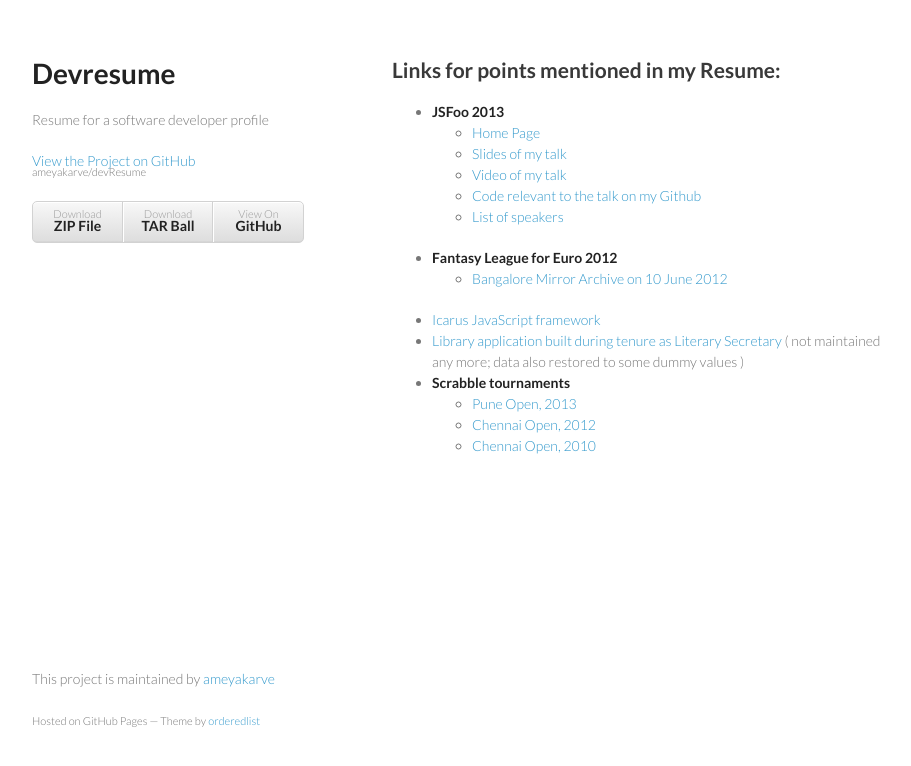
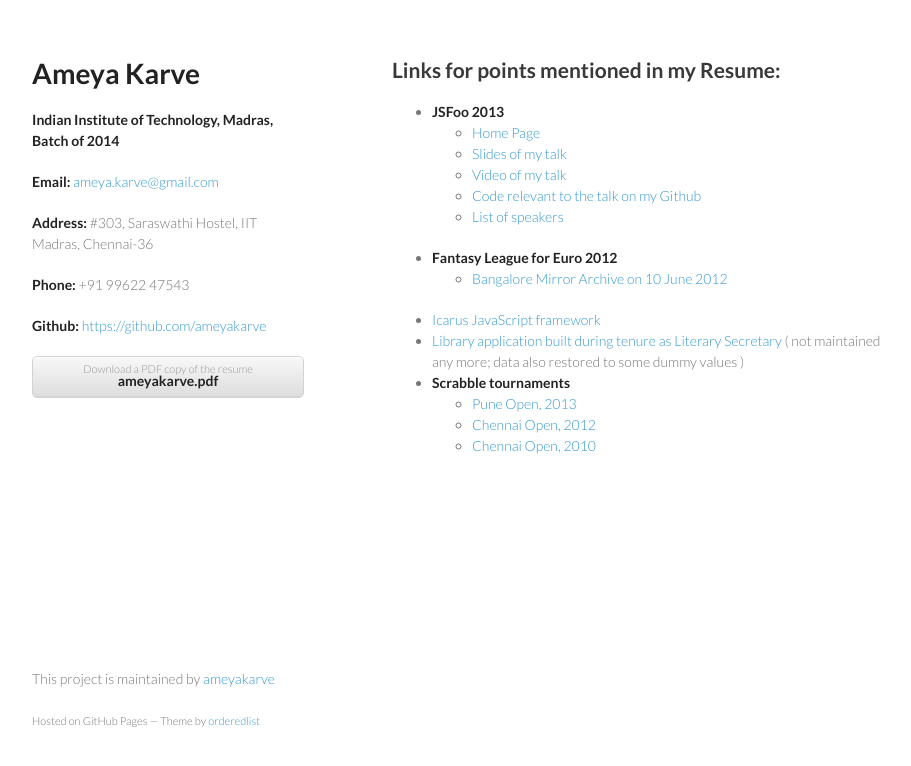
Before and after one commit to ameyakarve/devResume, a plain HTML site: page index.html in a window 1280 px wide. Shown: the whole page, without its empty margins (178-1089 px from the left). Drawn offline with Linux system fonts and the light colour scheme.

Commit message:
changed leftPane

```diff
--- a/index.html
+++ b/index.html
@@ -15,16 +15,16 @@
   <body>
     <div class="wrapper">
       <header>
-        <h1>Devresume</h1>
-        <p>Resume for a software developer profile</p>
+        <h1>Ameya Karve</h1>
 
-        <p class="view"><a href="https://github.com/ameyakarve/devResume">View the Project on GitHub <small>ameyakarve/devResume</small></a></p>
-
+        <p><strong>Indian Institute of Technology, Madras, Batch of 2014</strong></p>
+        <p><strong>Email:&nbsp;</strong><a href="mailto:ameya.karve@gmail.com">ameya.karve@gmail.com</a></p>
+        <p><strong>Address:&nbsp;</strong>#303, Saraswathi Hostel, IIT Madras, Chennai-36</p>
+        <p><strong>Phone:&nbsp;</strong>+91 99622 47543</p>
+        <p><strong>Github:&nbsp;</strong><a href="https://github.com/ameyakarve">https://github.com/ameyakarve</a></p>
 
         <ul>
-          <li><a href="https://github.com/ameyakarve/devResume/zipball/master">Download <strong>ZIP File</strong></a></li>
-          <li><a href="https://github.com/ameyakarve/devResume/tarball/master">Download <strong>TAR Ball</strong></a></li>
-          <li><a href="https://github.com/ameyakarve/devResume">View On <strong>GitHub</strong></a></li>
+          <a href="https://github.com/ameyakarve/devResume/zipball/master">Download a PDF copy of the resume <strong>ameyakarve.pdf</strong></a>
         </ul>
       </header>
       <section>
```
Also changed, not shown: 1 other file.
